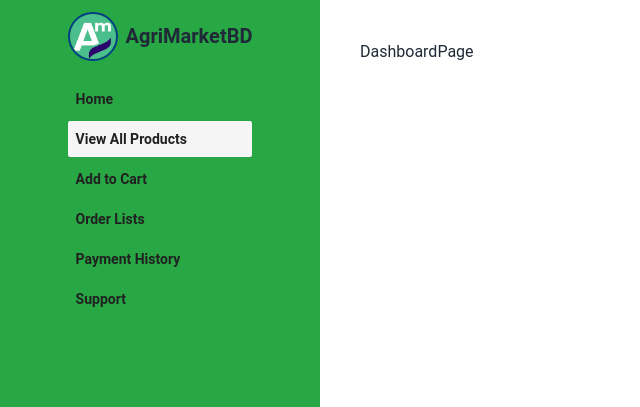
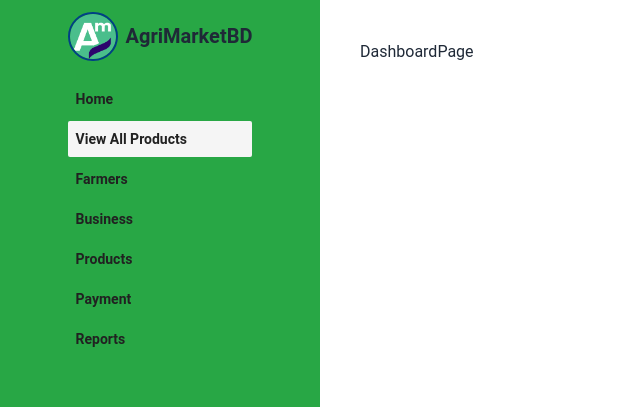
Before and after one commit to mstsurnalyakter/agri_market, a Next.js app: page /dashboard in a window 1280 px wide. Shown: the top 407 px of the page, without its empty margins (0-640 px from the left). Built offline with nearby package versions, Linux system fonts and the light colour scheme.

Commit message:
add: admin dashboard

```diff
--- /dev/null
+++ b/src/components/Dashboard/Admin/AdminNavLink.tsx
@@ -0,0 +1,16 @@
+import List from '@/components/shared/List';
+import React from 'react'
+
+const AdminNavLink = () => {
+  return (
+    <>
+      <List label="Farmers" address="/dashboard/farmers" />
+      <List label="Business" address="/dashboard/business" />
+      <List label="Products" address="/dashboard/products" />
+      <List label="Payment" address="/dashboard/payments" />
+      <List label="Reports" address="/dashboard/reports" />
+    </>
+  );
+}
+
+export default AdminNavLink
--- /dev/null
+++ b/src/components/Dashboard/Admin/BusinessInfo/BusinessInfoNavLink.tsx
@@ -0,0 +1,17 @@
+import List from '@/components/shared/List'
+import React from 'react'
+
+const BusinessInfoNavLink = () => {
+  return (
+    <>
+      <List
+        label="Business Information"
+        address="/dashboard/business/business-information"
+      />
+      <List label="Add Business" address="/dashboard/business/add-business" />
+      <List label="Support" address="/dashboard/business/support" />
+    </>
+  );
+}
+
+export default BusinessInfoNavLink
--- /dev/null
+++ b/src/components/Dashboard/Admin/FarmerInfo/FarmerInfoNavLink.tsx
@@ -0,0 +1,14 @@
+import List from '@/components/shared/List';
+import React from 'react'
+
+const FarmerInfoNavLink = () => {
+  return (
+    <>
+      <List label="Farmers Information" address="/dashboard/farmers/farmer-information" />
+      <List label="Add Farmer" address="/dashboard/farmers/add-farmer" />
+      <List label="Support" address="/dashboard/farmers/support" />
+    </>
+  );
+}
+
+export default FarmerInfoNavLink
--- /dev/null
+++ b/src/components/Dashboard/Admin/PaymentInfo/PaymentInfoNavLink.tsx
@@ -0,0 +1,15 @@
+import List from '@/components/shared/List';
+import React from 'react'
+
+const PaymentInfoNavLink = () => {
+  return (
+    <>
+      <List
+        label="Payment History"
+        address="/dashboard/payment/payment-history"
+      />
+    </>
+  );
+}
+
+export default PaymentInfoNavLink
--- /dev/null
+++ b/src/components/Dashboard/Admin/Products/ProductsNavLink.tsx
@@ -0,0 +1,15 @@
+import List from '@/components/shared/List';
+import React from 'react'
+
+const ProductsNavLink = () => {
+  return (
+    <>
+      <List
+        label="All Products"
+        address="/dashboard/products/farmer-information"
+      />
+    </>
+  );
+}
+
+export default ProductsNavLink
--- /dev/null
+++ b/src/components/Dashboard/Admin/ReportInfo/ReportInfoNavLink.tsx
@@ -0,0 +1,19 @@
+import List from '@/components/shared/List';
+import React from 'react'
+
+const ReportInfoNavLink = () => {
+  return (
+    <>
+      <List
+        label="Sales Reports"
+        address="/dashboard/reports/sales-reports"
+      />
+      <List
+        label="Transactions Reports"
+        address="/dashboard/reports/transactions-reports"
+      />
+    </>
+  );
+}
+
+export default ReportInfoNavLink
--- a/src/components/Dashboard/Sidebar.tsx
+++ b/src/components/Dashboard/Sidebar.tsx
@@ -21,12 +21,13 @@ import Image from "next/image";
 import NavLinks from "./Farmer/NavLinks";
 import List from "../shared/List";
 import BusinessNavLink from "./Business/BusinessNavLink";
+import AdminNavLink from "./Admin/AdminNavLink";
 
 export const SideBarItem = () => {
 //   const { user, logOut } = useAuth();
 
 //   const { role, isLoading } = useRole();
-const role = "business";
+const role = "admin";
 //   const handleLogOut = async () => {
 //     try {
 //       await logOut();
@@ -69,7 +70,8 @@ const role = "business";
             />
 
             {/* {role === "farmer" && <NavLinks />} */}
-            {role === "business" && <BusinessNavLink />}
+            {/* {role === "business" && <BusinessNavLink />} */}
+            {role === "admin" && <AdminNavLink />}
             {/*
             {role === "admin" && <AdminNavLinks />} */}
           </ul>
```
